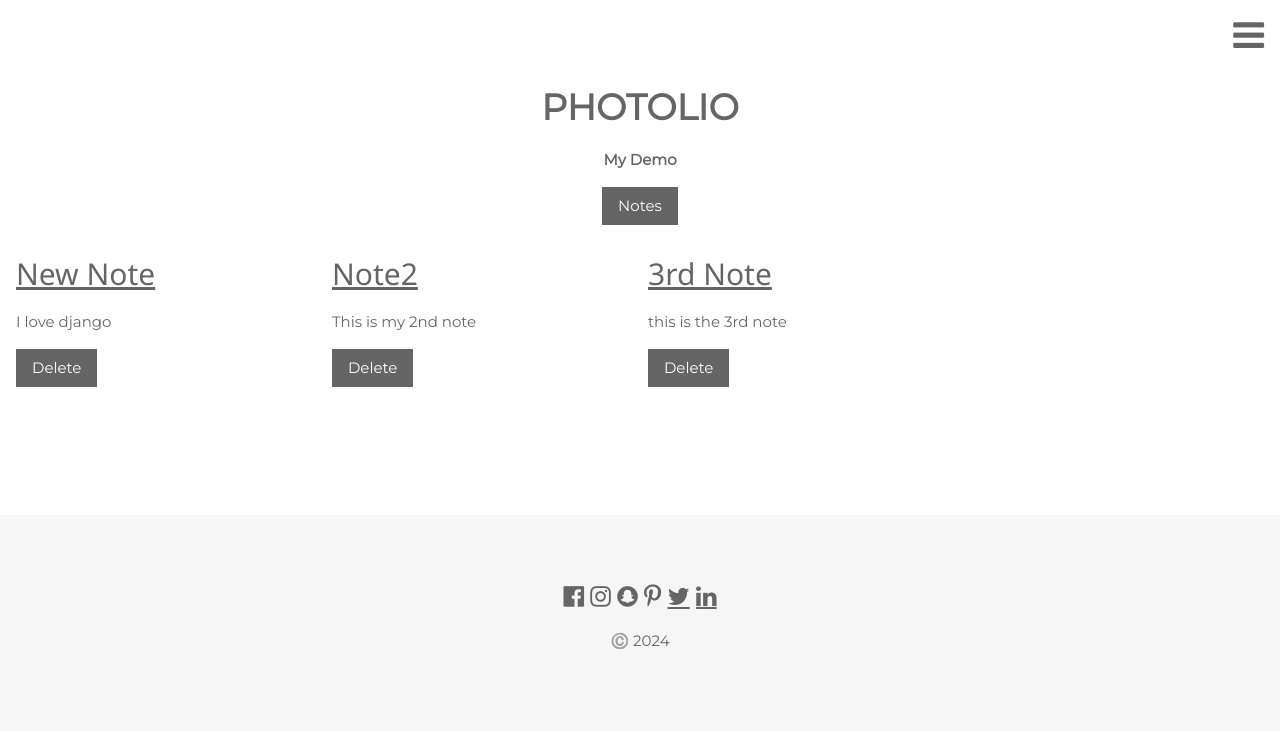
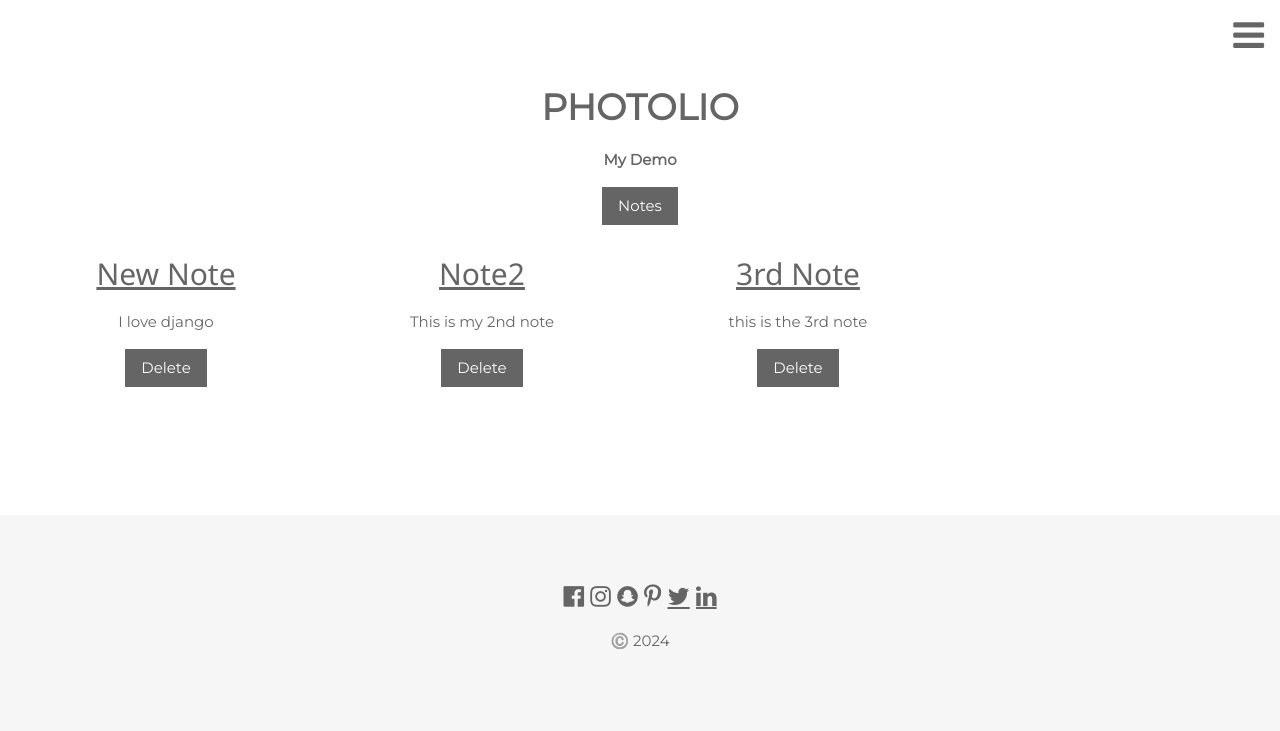
Before and after one commit to georgekwm1/Django_project, a Django app: page /smart/notes/ in a window 1280 px wide. Shown: the top 731 px of the page. Run offline with Django 5.2, Linux system fonts and the light colour scheme; data comes from the database, SQL or seed files in the repository.

Commit message:
"Added w3-center class to div elements in notes_detail.html and notes_list.html templates."

```diff
--- a/notes/templates/notes/notes_detail.html
+++ b/notes/templates/notes/notes_detail.html
@@ -1,9 +1,9 @@
 {% extends "base.html"%} {% block content %}
-
+<div class="w3-center">
 <h2>{{ note.title }}</h2>
 <p>{{ note.text }}</p>
 <a href="{% url 'note.delete' pk=note.id %}"
   ><button class="w3-button w3-black">Delete</button></a
 >
-
+</div>
 {% endblock %}
--- a/notes/templates/notes/notes_list.html
+++ b/notes/templates/notes/notes_list.html
@@ -3,7 +3,7 @@
 <!-- Photo Grid -->
 <div class="w3-row-padding" id="myGrid" style="margin-bottom: 128px">
   {% for note in notes %}
-  <div class="w3-quarter">
+  <div class="w3-quarter w3-center">
     <div>
       <a href="{{ note.id }}"><h2>{{ note.title }}</h2></a>
       <p>{{ note.text }}</p>
```
